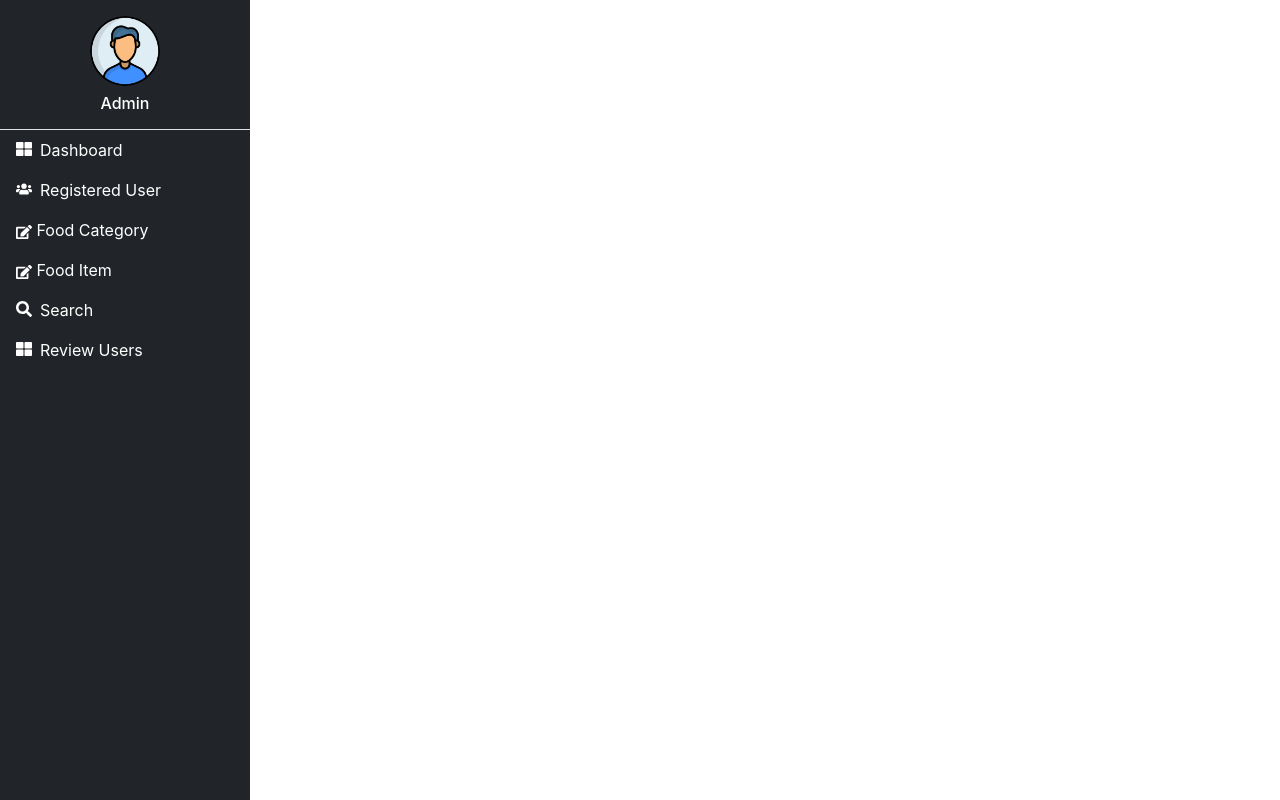
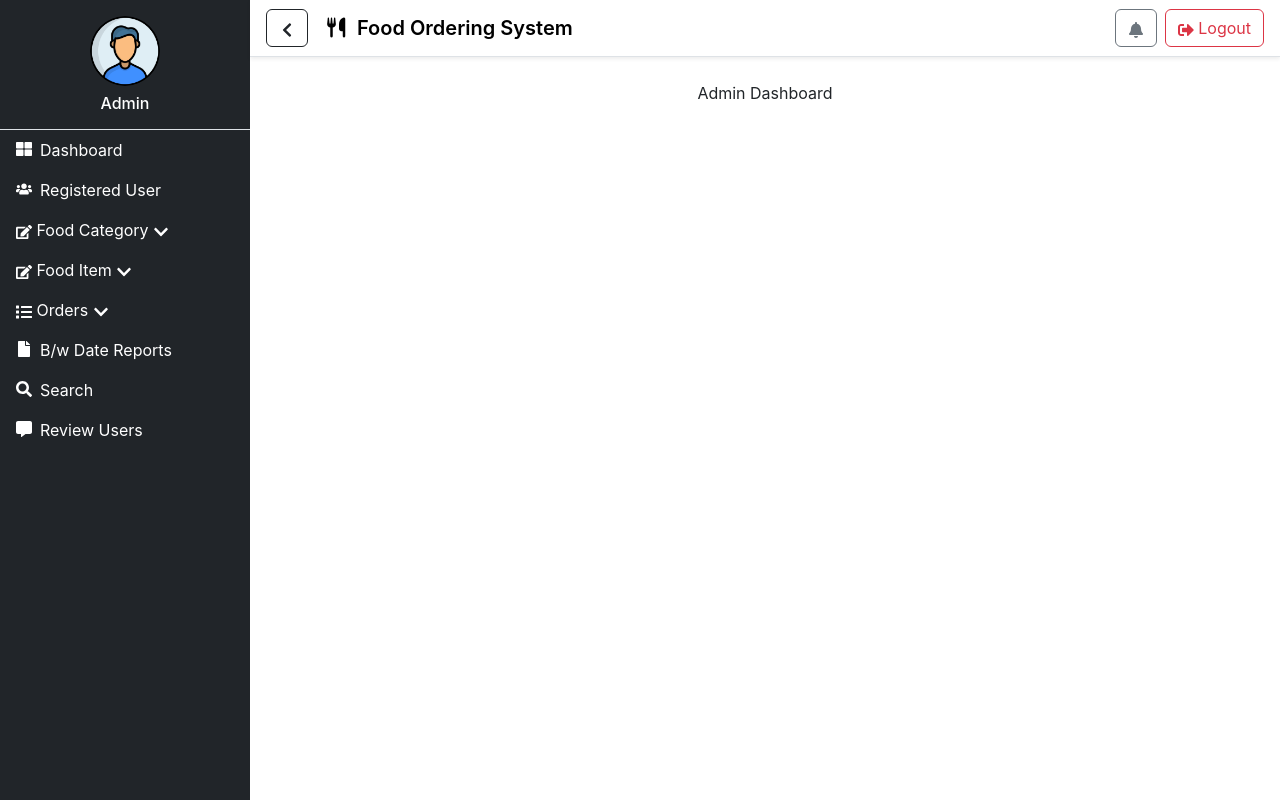
Before and after one commit to gitcoder-amit/FoodOrdering-App, a React (Create React App) app in the folder FoodOrderingSystem/frontend/: page /admin-dashboard in a window 1280 px wide. Built offline with nearby package versions, Linux system fonts and the light colour scheme.

Commit message:
have made sidebar resizable

```diff
--- /dev/null
+++ b/FoodOrderingSystem/frontend/src/components/AdminHeader.js
@@ -0,0 +1,37 @@
+import React, {useState} from 'react';
+import { FaBars, FaBell, FaChevronLeft, FaChevronRight, FaSignOutAlt } from 'react-icons/fa';
+import { useNavigate } from 'react-router-dom';
+import { toast } from "react-toastify";
+
+
+const AdminHeader = ({toggleSidebar, sidebarOpen}) => {
+    const navigate = useNavigate();
+    const handleLogout = () => {
+        localStorage.removeItem('username')
+        navigate('/admin-login')
+    }
+    return (
+        <nav className = 'navbar navbar-expand-lg navbar-light bg-white border-bottom px-3 shadow-sm'>
+            <button className = 'btn btn-outline-dark me-3' onClick = {toggleSidebar}>
+                {sidebarOpen ? <FaChevronLeft/> : <FaChevronRight/>}
+            </button>
+            <span className = 'navbar-brand fw-semibold'><i className='fa fa-utensils me-2'></i>Food Ordering System</span>
+            <button className = 'navbar-toggler border-0 ms-auto'>
+                <FaBars/>
+            </button>
+
+            <div className = 'collapse navbar-collapse'>
+                <ul className = 'navbar-nav ms-auto align-items-center gap-2'>
+                    <li className = 'nav-item'>
+                        <button className = 'btn btn-outline-secondary'><FaBell/></button>
+                    </li>
+                    <li className = 'nav-item'>
+                        <button onClick = {handleLogout} className = 'btn btn-outline-danger'><FaSignOutAlt className = 'me-1'/>Logout</button>
+                    </li>
+                </ul>
+            </div>
+        </nav>
+    )
+}
+
+export default AdminHeader;
--- /dev/null
+++ b/FoodOrderingSystem/frontend/src/components/AdminLayout.js
@@ -0,0 +1,41 @@
+import React, {useState, useEffect} from 'react';
+import AdminSidebar from './AdminSidebar';
+import AdminHeader from './AdminHeader';
+import '../styles/admin.css';
+
+const AdminLayout = ({children}) => {
+    const [sidebarOpen, setSidebarOpen] = useState(true);
+
+    useEffect(() => {
+        const handleResize = () => {
+            if (window.innerWidth < 768) {
+                setSidebarOpen(false);  // mobile view
+            }else{
+                setSidebarOpen(true);   // desktop view
+            }
+        }
+        handleResize();  // Initial check
+
+        window.addEventListener('resize', handleResize);
+        return () => window.removeEventListener('resize', handleResize); // Cleanup on unmount will not check in other pages
+
+    }, []);
+
+
+    const toggleSidebar = () => setSidebarOpen(prev => !prev);
+
+    return (
+
+       <div className = 'd-flex vh-100 w-250'>
+            { sidebarOpen && <AdminSidebar/> }
+            <div className = 'flex-grow-1 d-flex flex-column'>
+                <AdminHeader toggleSidebar={toggleSidebar} sidebarOpen = {sidebarOpen}/>
+                <div className = 'container-fluid mt-4'>
+                    {children}
+                </div>
+            </div>
+        </div>
+    )
+}
+
+export default AdminLayout;
--- a/FoodOrderingSystem/frontend/src/components/AdminSidebar.js
+++ b/FoodOrderingSystem/frontend/src/components/AdminSidebar.js
@@ -1,7 +1,7 @@
 import React, {useState} from 'react';
 import '../styles/sidebar.css'
 import { Link } from 'react-router-dom';
-import { FaThLarge, FaUsers, FaSearch, FaEdit } from 'react-icons/fa';
+import { FaThLarge, FaUsers, FaSearch, FaEdit, FaChevronUp, FaChevronDown, FaList, FaFile, FaStar, FaCommentAlt } from 'react-icons/fa';
 import '../styles/admin.css'
 
 const AdminSidebar = () => {
@@ -32,7 +32,7 @@ const AdminSidebar = () => {
 
             <div className ='list-group list-group-flush'>
                 <button onClick = {()=>toggleMenu('category')} className = 'list-group-item list-group-item-action bg-dark text-white '>
-                <FaEdit/> Food Category
+                <FaEdit/> Food Category {openMenus.category ? <FaChevronUp/> : <FaChevronDown/>}
                 </button>
             </div>
 
@@ -46,7 +46,7 @@ const AdminSidebar = () => {
 
             <div className ='list-group list-group-flush'>
                 <button onClick = {()=>toggleMenu('food')} className = 'list-group-item list-group-item-action bg-dark text-white '>
-                <FaEdit/> Food Item
+                <FaEdit/> Food Item {openMenus.food ? <FaChevronUp/> : <FaChevronDown/>}
                 </button>
             </div>
 
@@ -60,11 +60,40 @@ const AdminSidebar = () => {
 
 
             <div className ='list-group list-group-flush'>
+                <button onClick = {()=>toggleMenu('orders')} className = 'list-group-item list-group-item-action bg-dark text-white '>
+                <FaList/> Orders {openMenus.orders ? <FaChevronUp/> : <FaChevronDown/>}
+                </button>
+            </div>
+
+            {openMenus.orders && (
+            <div className ='ps-4'>
+                <Link className = 'list-group-item list-group-item-action bg-dark text-white '>Not Confirmed</Link>
+
+                <Link className = 'list-group-item list-group-item-action bg-dark text-white '>Confirmed</Link>
+
+                <Link className = 'list-group-item list-group-item-action bg-dark text-white '>Being Prepared</Link>
+
+                <Link className = 'list-group-item list-group-item-action bg-dark text-white '>Food Pickup</Link>
+
+                <Link className = 'list-group-item list-group-item-action bg-dark text-white '>Delievered</Link>
+
+                <Link className = 'list-group-item list-group-item-action bg-dark text-white '>Cancelled</Link>
+
+                <Link className = 'list-group-item list-group-item-action bg-dark text-white '>All Orders</Link>
+            </div>
+            )}
+
+
+            <div className ='list-group list-group-flush'>
+                <Link className = 'list-group-item list-group-item-action bg-dark text-white '><FaFile className = 'me-2 icon-fix'/>B/w Date Reports</Link>
+            </div>
+
+            <div className ='list-group list-group-flush'>
                 <Link className = 'list-group-item list-group-item-action bg-dark text-white '><FaSearch className = 'me-2 icon-fix'/>Search</Link>
             </div>
 
             <div className ='list-group list-group-flush'>
-                <Link className = 'list-group-item list-group-item-action bg-dark text-white'><FaThLarge className = 'me-2 icon-fix'/>Review Users</Link>
+                <Link className = 'list-group-item list-group-item-action bg-dark text-white'><FaCommentAlt className = 'me-2 icon-fix'/>Review Users</Link>
             </div>
         </div>
 
--- a/FoodOrderingSystem/frontend/src/pages/AdminDashboard.js
+++ b/FoodOrderingSystem/frontend/src/pages/AdminDashboard.js
@@ -1,12 +1,14 @@
 import React from 'react';
 import AdminSidebar from '../components/AdminSidebar'
+import AdminLayout from '../components/AdminLayout';
 
 const AdminDashboard = () => {
     return (
-        <div>
-            Admin Dashboard page
-            <AdminSidebar/>
-                        </div>
+        <AdminLayout>
+            <div className = 'text-center'>
+                Admin Dashboard
+            </div>
+        </AdminLayout>
     )
 }
 
--- a/FoodOrderingSystem/frontend/src/pages/AdminLogin.js
+++ b/FoodOrderingSystem/frontend/src/pages/AdminLogin.js
@@ -27,6 +27,7 @@ const AdminLogin = () => {
 
         if (response.status == 200){
             toast.success(data.message);
+            localStorage.setItem('adminUser', username);
             setTimeout(()=> {
                 window.location.href = '/admin-dashboard';
             }, 2000)
--- a/FoodOrderingSystem/frontend/src/styles/admin.css
+++ b/FoodOrderingSystem/frontend/src/styles/admin.css
@@ -2,3 +2,7 @@
     position: relative;
     top: -3px
 }
+
+#page-content-wrapper{
+    margin-left: 250px;
+}
--- a/FoodOrderingSystem/frontend/src/styles/sidebar.css
+++ b/FoodOrderingSystem/frontend/src/styles/sidebar.css
@@ -1,9 +1,8 @@
 .sidebar{
     width: 250px;
-    height: 100vh;
-    position: fixed; /* Fix the sidebar position other part will move*/
+    /* position: fixed;
     top: 0;
-    left: 0;
+    left: 0; */
 }
 
 .list-group-item:hover{
```
